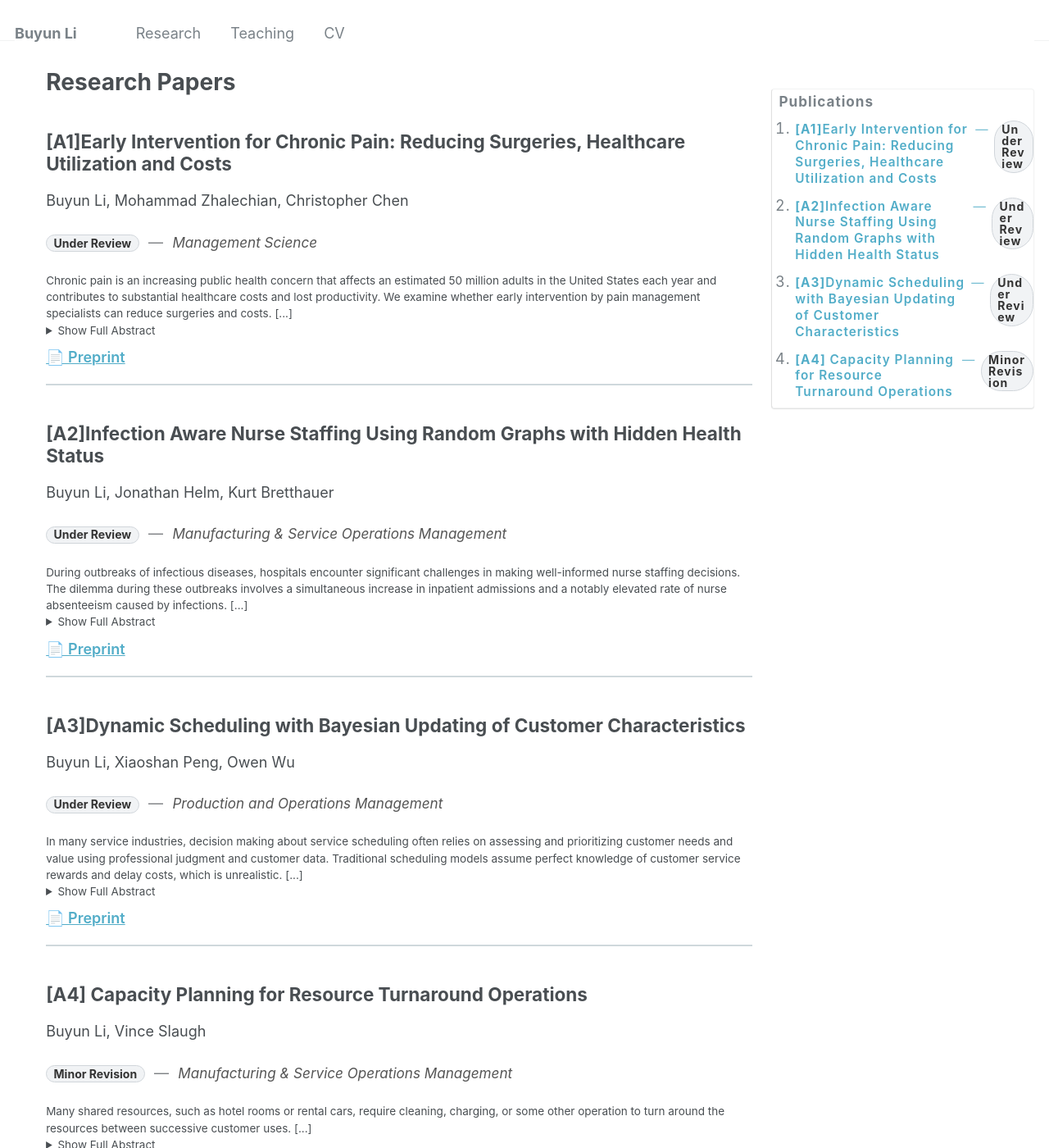
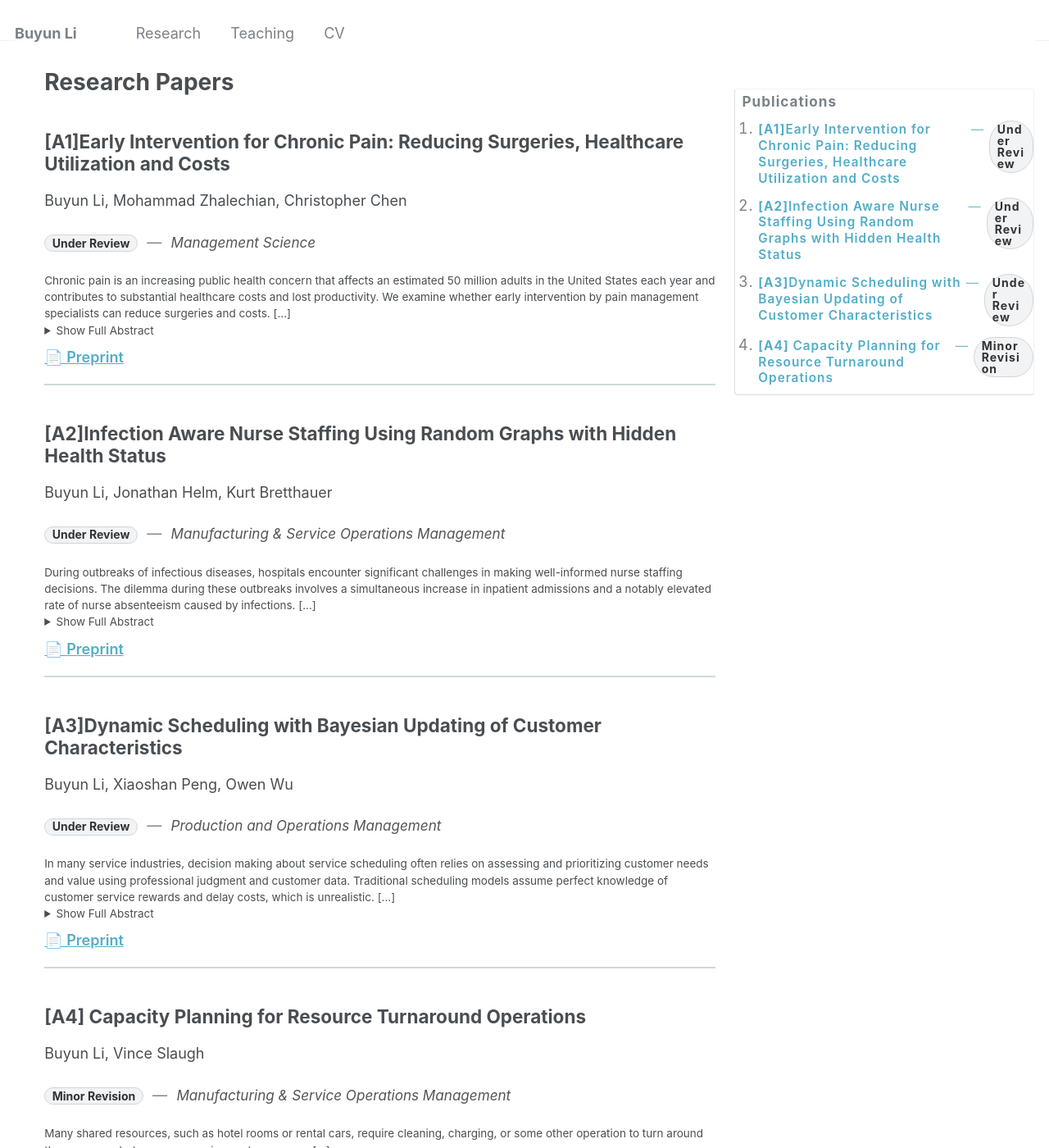
Before and after one commit to BuyunLi/BuyunLi.github.io, a Jekyll site: the page built from _pages/publications.md, in a window 1280 px wide and 1400 px high. Shown: the whole window at 82% size. Built offline with Jekyll 4.4.1, drawn with Linux system fonts in a browser that asks for light colours.

Commit message:
Update _custom.scss

```diff
--- a/_sass/_custom.scss
+++ b/_sass/_custom.scss
@@ -6,7 +6,7 @@
 /* Force a clean 2-col grid on pages using this layout */
 #main.with-toc {
   display: grid !important;
-  grid-template-columns: minmax(0, 7fr) minmax(0, 2.5fr); /* ≈ 70% / 25% */
+  grid-template-columns: minmax(0, 7fr) minmax(300px, 3fr); /* ≈ 70% / 25% */
   gap: 1.25rem;
   align-items: start;
   box-sizing: border-box;
```
